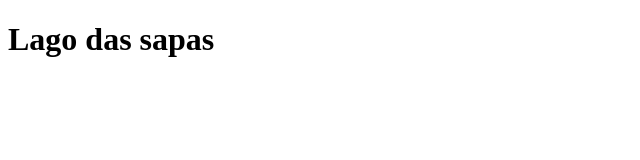
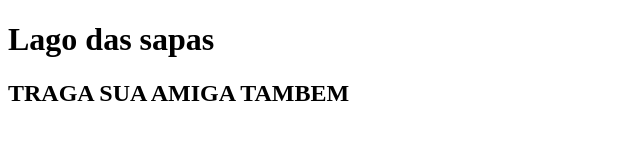
Before and after one commit to Henrygeiger/17-11-aula-, a plain HTML site: page index.html in a window 1280 px wide. Shown: the whole page, without its empty margins (0-640 px from the left). Drawn offline with Linux system fonts and the light colour scheme.

Commit message:
Add heading for inviting friends

```diff
--- a/index.html
+++ b/index.html
@@ -8,6 +8,6 @@
 <body>
 
 <h1>Lago das sapas</h1>
-
+<H2>TRAGA SUA AMIGA TAMBEM</H2>
 </body>
 </html>
```
